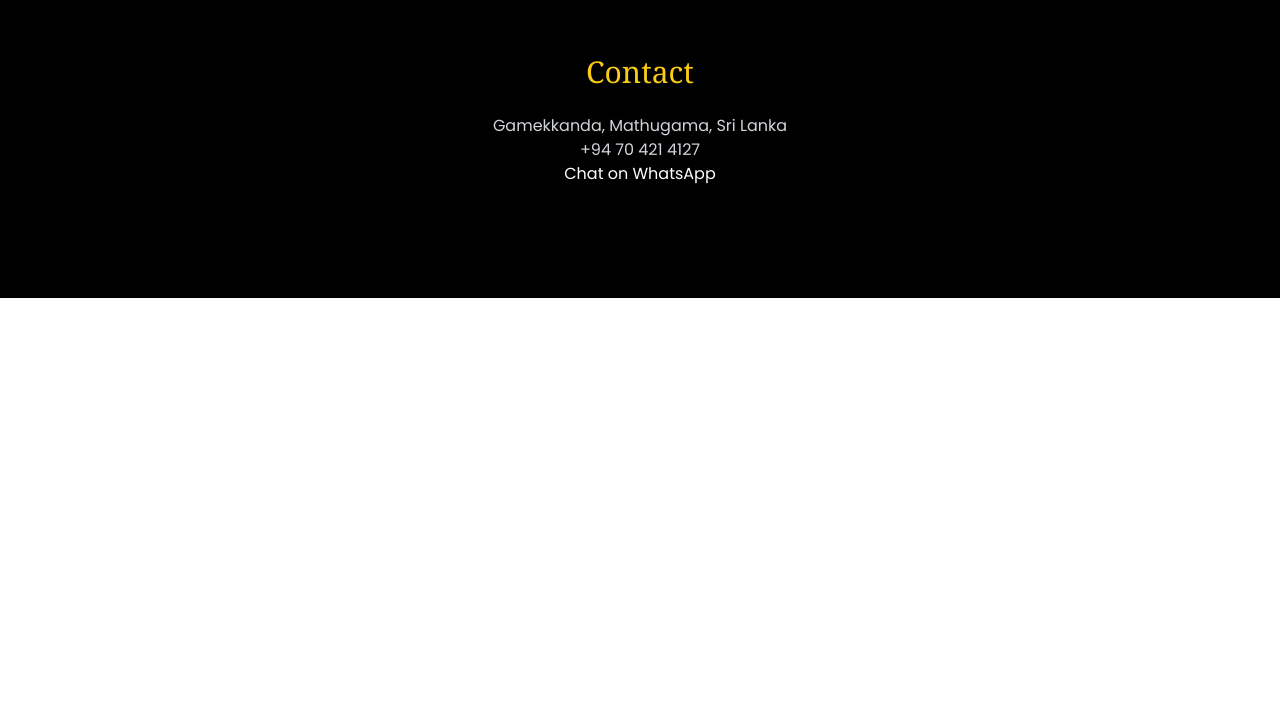
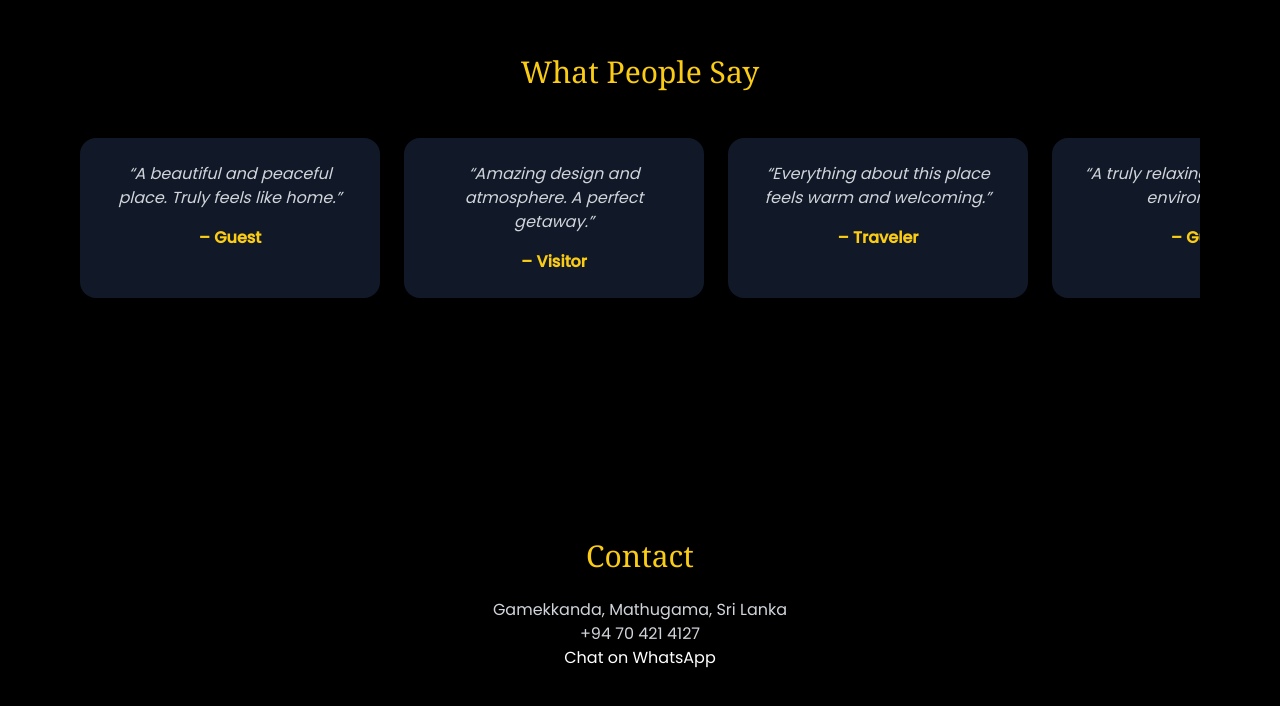
Before and after one commit to 21nidu/annes-villa, a React (Vite) app: page / in a window 1280 px wide. Shown: the part 2262-2968 px from the top of the page. Before the commit the page ends 2560 px from the top, so only its background shows below. Built offline with nearby package versions, Linux system fonts and the light colour scheme.

Commit message:
Add horizontal scrolling reviews and booking button

```diff
--- a/src/App.jsx
+++ b/src/App.jsx
@@ -171,6 +171,69 @@
 
       </motion.section>
 
+<motion.section
+  id="reviews"
+  className="py-28 px-6 md:px-20 text-center"
+  initial={{ opacity: 0, y: 50 }}
+  whileInView={{ opacity: 1, y: 0 }}
+  transition={{ duration: 0.8 }}
+  viewport={{ once: true }}
+>
+
+  <h2 className="text-3xl text-yellow-400 mb-12 font-serif">
+    What People Say
+  </h2>
+
+  <div className="flex gap-6 overflow-x-auto pb-4">
+
+    {/* REVIEW CARD */}
+    <div className="min-w-[300px] bg-gray-900 p-6 rounded-2xl shadow-lg">
+      <p className="text-gray-300 italic">
+        “A beautiful and peaceful place. Truly feels like home.”
+      </p>
+      <h4 className="mt-4 text-yellow-400 font-semibold">– Guest</h4>
+    </div>
+
+    <div className="min-w-[300px] bg-gray-900 p-6 rounded-2xl shadow-lg">
+      <p className="text-gray-300 italic">
+        “Amazing design and atmosphere. A perfect getaway.”
+      </p>
+      <h4 className="mt-4 text-yellow-400 font-semibold">– Visitor</h4>
+    </div>
+
+    <div className="min-w-[300px] bg-gray-900 p-6 rounded-2xl shadow-lg">
+      <p className="text-gray-300 italic">
+        “Everything about this place feels warm and welcoming.”
+      </p>
+      <h4 className="mt-4 text-yellow-400 font-semibold">– Traveler</h4>
+    </div>
+
+    {/* ADD MORE REVIEWS LIKE THIS 👇 */}
+    <div className="min-w-[300px] bg-gray-900 p-6 rounded-2xl shadow-lg">
+      <p className="text-gray-300 italic">
+        “A truly relaxing and beautiful environment.”
+      </p>
+      <h4 className="mt-4 text-yellow-400 font-semibold">– Guest</h4>
+    </div>
+
+    <div className="min-w-[300px] bg-gray-900 p-6 rounded-2xl shadow-lg">
+      <p className="text-gray-300 italic">
+        “Was a great experience, Had a great time with the fam.”
+      </p>
+      <h4 className="mt-4 text-yellow-400 font-semibold">– Guest</h4>
+    </div>
+
+        <div className="min-w-[300px] bg-gray-900 p-6 rounded-2xl shadow-lg">
+      <p className="text-gray-300 italic">
+        “Awesome place, Awesome staff.”
+      </p>
+      <h4 className="mt-4 text-yellow-400 font-semibold">– Guest</h4>
+    </div>
+
+  </div>
+
+</motion.section>
+
       {/* CONTACT */}
       <motion.section
         id="contact"
--- a/src/index.css
+++ b/src/index.css
@@ -7,3 +7,7 @@
 body {
   font-family: 'Poppins', sans-serif;
 }
+
+::-webkit-scrollbar {
+  display: none;
+}
```
